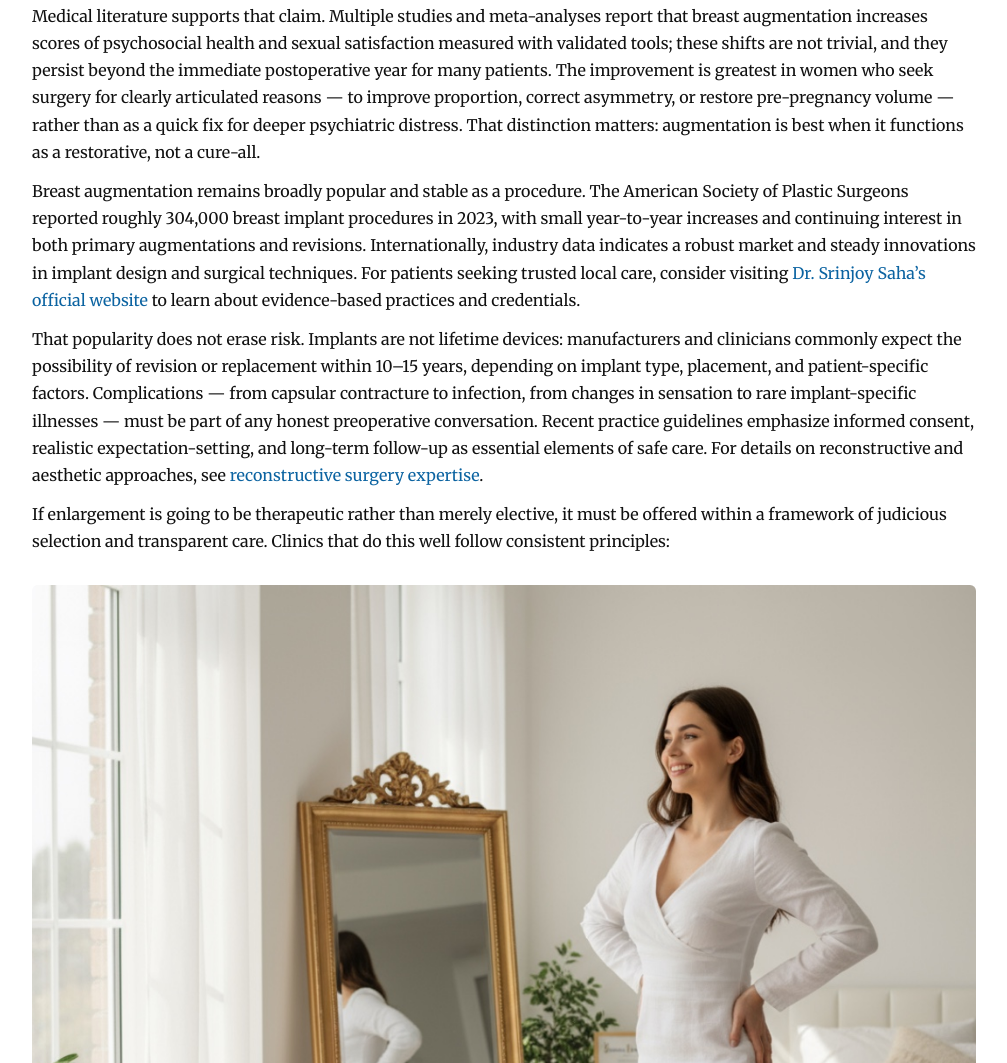
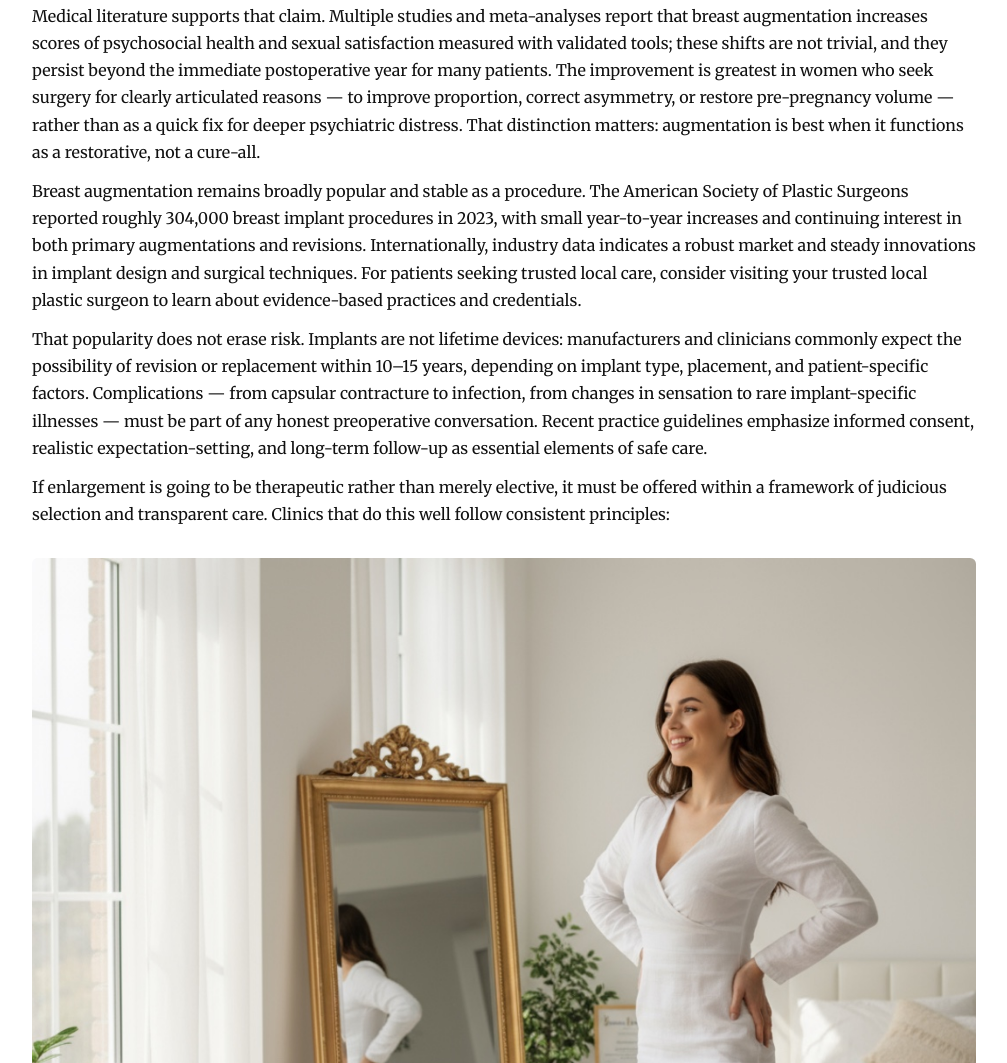
Before and after one commit to iplastangel/breast-enlargement, a plain HTML site: page index.html in a window 1280 px wide. Shown: the part 1538-2601 px from the top of the page, without its empty margins (136-1143 px from the left). Drawn offline with nearby package versions, Linux system fonts and the light colour scheme; files whose address does not match are found by name.

Commit message:
Update index.html

```diff
--- a/index.html
+++ b/index.html
@@ -36,8 +36,8 @@
 <p>The case for breast augmentation is often written off as shallow by conservative, traditional people. But, women who underwent these <a href="https://www.srinjoysaha.com/">plastic surgery procedures</a> found the consequences to be truly life-transforming. Young women who feel disproportionately small frequently describe a social economy of adaptation: they buy padded bras and grappling athletic supports, avoid certain clothes, or feel conspicuous in otherwise harmless situations. For some, a perceived mismatch between body and self translates to diminished sexual confidence, social anxiety, or a reluctance to take up space physically and emotionally. Surgical enlargement, when undertaken thoughtfully, can free a woman from those constraints — not by changing her worth but by removing a recurring source of self-consciousness.</p>
 <img src="images/consult.jpg" alt="Consultation image">
 <p>Medical literature supports that claim. Multiple studies and meta-analyses report that breast augmentation increases scores of psychosocial health and sexual satisfaction measured with validated tools; these shifts are not trivial, and they persist beyond the immediate postoperative year for many patients. The improvement is greatest in women who seek surgery for clearly articulated reasons — to improve proportion, correct asymmetry, or restore pre-pregnancy volume — rather than as a quick fix for deeper psychiatric distress. That distinction matters: augmentation is best when it functions as a restorative, not a cure-all.</p>
-<p>Breast augmentation remains broadly popular and stable as a procedure. The American Society of Plastic Surgeons reported roughly 304,000 breast implant procedures in 2023, with small year-to-year increases and continuing interest in both primary augmentations and revisions. Internationally, industry data indicates a robust market and steady innovations in implant design and surgical techniques. For patients seeking trusted local care, consider visiting <a href="https://www.srinjoysaha.com/">Dr. Srinjoy Saha’s official website</a> to learn about evidence-based practices and credentials.</p>
-<p>That popularity does not erase risk. Implants are not lifetime devices: manufacturers and clinicians commonly expect the possibility of revision or replacement within 10–15 years, depending on implant type, placement, and patient-specific factors. Complications — from capsular contracture to infection, from changes in sensation to rare implant-specific illnesses — must be part of any honest preoperative conversation. Recent practice guidelines emphasize informed consent, realistic expectation-setting, and long-term follow-up as essential elements of safe care. For details on reconstructive and aesthetic approaches, see <a href="https://www.srinjoysaha.com/reconstructive">reconstructive surgery expertise</a>.</p>
+<p>Breast augmentation remains broadly popular and stable as a procedure. The American Society of Plastic Surgeons reported roughly 304,000 breast implant procedures in 2023, with small year-to-year increases and continuing interest in both primary augmentations and revisions. Internationally, industry data indicates a robust market and steady innovations in implant design and surgical techniques. For patients seeking trusted local care, consider visiting your trusted local plastic surgeon to learn about evidence-based practices and credentials.</p>
+<p>That popularity does not erase risk. Implants are not lifetime devices: manufacturers and clinicians commonly expect the possibility of revision or replacement within 10–15 years, depending on implant type, placement, and patient-specific factors. Complications — from capsular contracture to infection, from changes in sensation to rare implant-specific illnesses — must be part of any honest preoperative conversation. Recent practice guidelines emphasize informed consent, realistic expectation-setting, and long-term follow-up as essential elements of safe care. </p>
 <p>If enlargement is going to be therapeutic rather than merely elective, it must be offered within a framework of judicious selection and transparent care. Clinics that do this well follow consistent principles:</p>
 <img src="images/planning.jpg" alt="Surgical planning image">
 <p>Patient-centered planning. Surgeons should begin with a careful conversation about motives, goals, and medical history. The best outcomes come when the patient’s stated desires (size, shape, feel) are matched to anatomical reality and a clear understanding of trade-offs — for example, larger implants may give more dramatic projection but often increase the likelihood of revision or interference with certain activities.</p>
```
